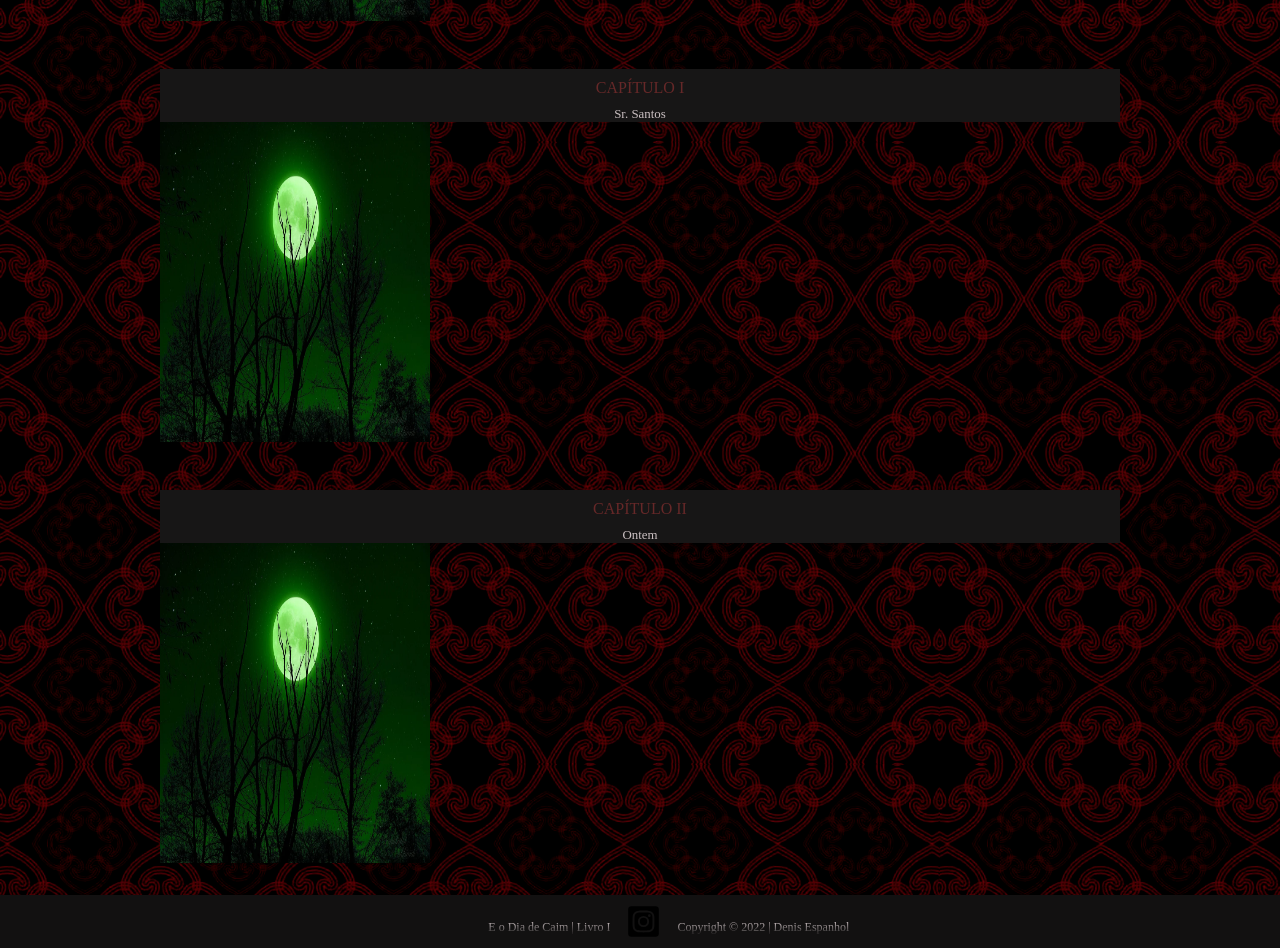
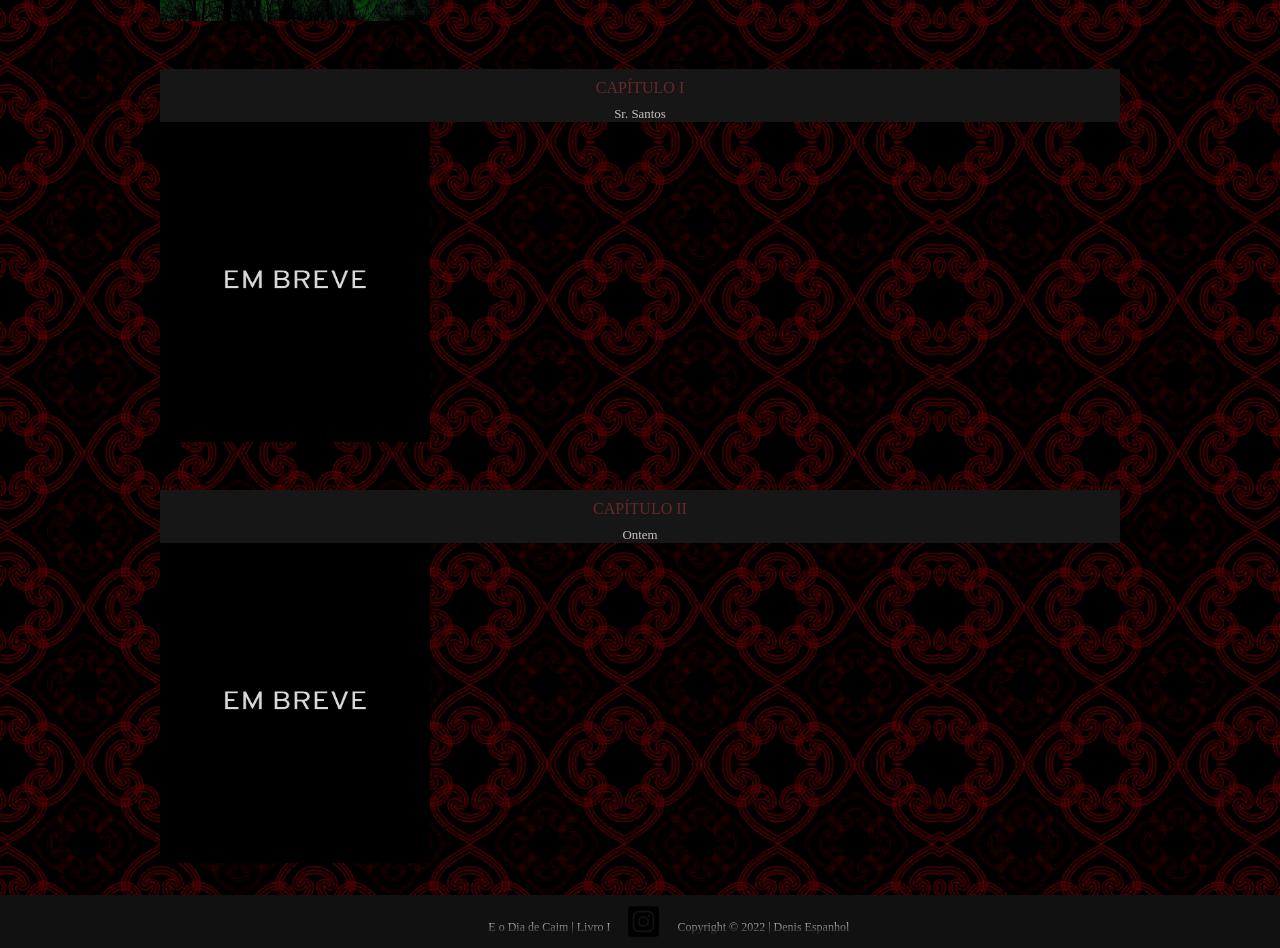
Before and after one commit to denisespanhol/AsCronicasDaDesesperanca, a React (Create React App) app in the folder as-cronicas-da-desesperanca/: page /chapters in a window 1280 px wide. Shown: the part 480-1428 px from the top of the page. Built offline with nearby package versions, Linux system fonts and the light colour scheme; a web font is replaced by a local one.

Commit message:
Adicionando imagem EM Breve

```diff
--- a/as-cronicas-da-desesperanca/src/pages/ChaptersPage.js
+++ b/as-cronicas-da-desesperanca/src/pages/ChaptersPage.js
@@ -2,6 +2,7 @@ import React from 'react';
 import Header from '../components/Header';
 import Footer from '../components/Footer';
 import testImage from '../images/full-moon-4824456_1280.webp';
+import comingSoon from '../images/EM-BREVE.png';
 import './ChaptersPage.css';
 
 export default function ChaptersPage() {
@@ -20,13 +21,13 @@ export default function ChaptersPage() {
           <p className='chapterNumber'>CAPÍTULO I</p>
           <p className='chapterTitle'>Sr. Santos</p>
           <section className='chapterBox'>
-            <img src={ testImage } alt='teste' className='coverImage' />
+            <img src={ comingSoon } alt='teste' className='coverImage' />
           </section>
           <section className='toCentralizeChapterBox'>
           <p className='chapterNumber'>CAPÍTULO II</p>
           <p className='chapterTitle'>Ontem</p>
           <section className='chapterBox'>
-            <img src={ testImage } alt='teste' className='coverImage' />
+            <img src={ comingSoon } alt='teste' className='coverImage' />
           </section>
         </section>
         </section>
```
Also changed, not shown: as-cronicas-da-desesperanca/src/images/EM-BREVE.png (added).
